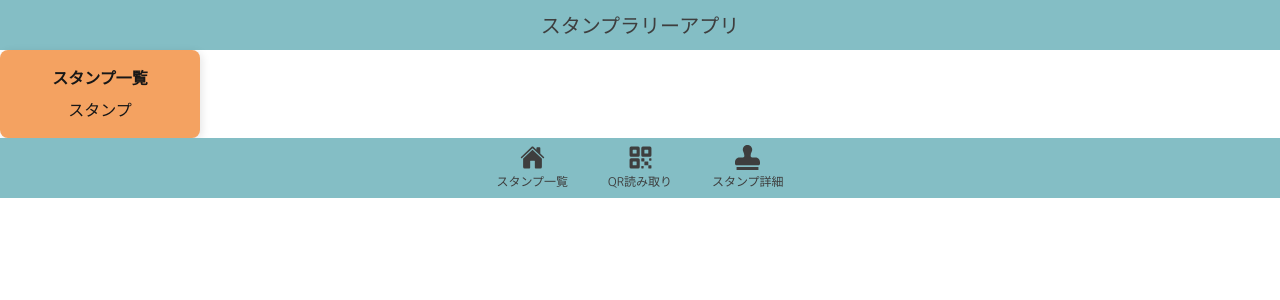
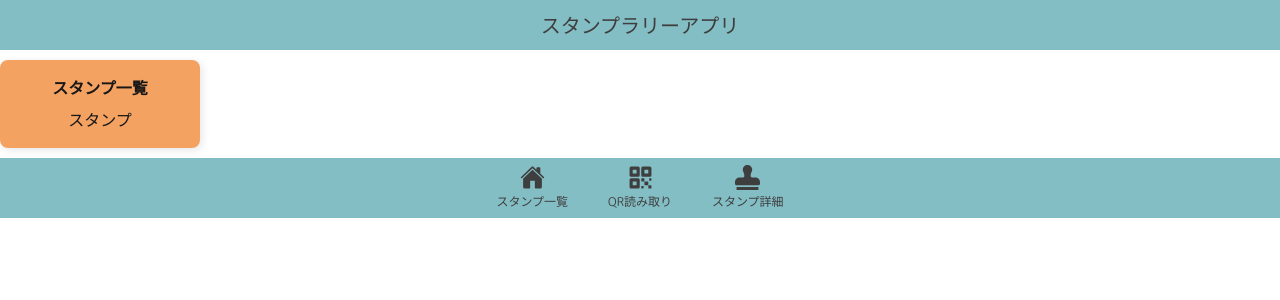
Before and after one commit to ice28992/fes-stamp, a Next.js app: page / in a window 1280 px wide. Shown: the top 300 px of the page. Built offline with nearby package versions, Linux system fonts and the light colour scheme.

Commit message:
change: ヘッダーとフッターのマージン

```diff
--- a/app/components/base/Footer.module.css
+++ b/app/components/base/Footer.module.css
@@ -5,7 +5,7 @@
   background-color: #84bec5;
   height: 60px;
   padding: 5px 10px;
-  margin: 0;
+  margin-top: 10px;
 }
 
 .footer nav {
--- a/app/components/base/Header.module.css
+++ b/app/components/base/Header.module.css
@@ -4,7 +4,7 @@
   align-items: center;
   background-color: #84bec5;
   height: 50px;
-  margin: 0;
+  margin-bottom: 10px;
   padding: 0;
 }
 
```
